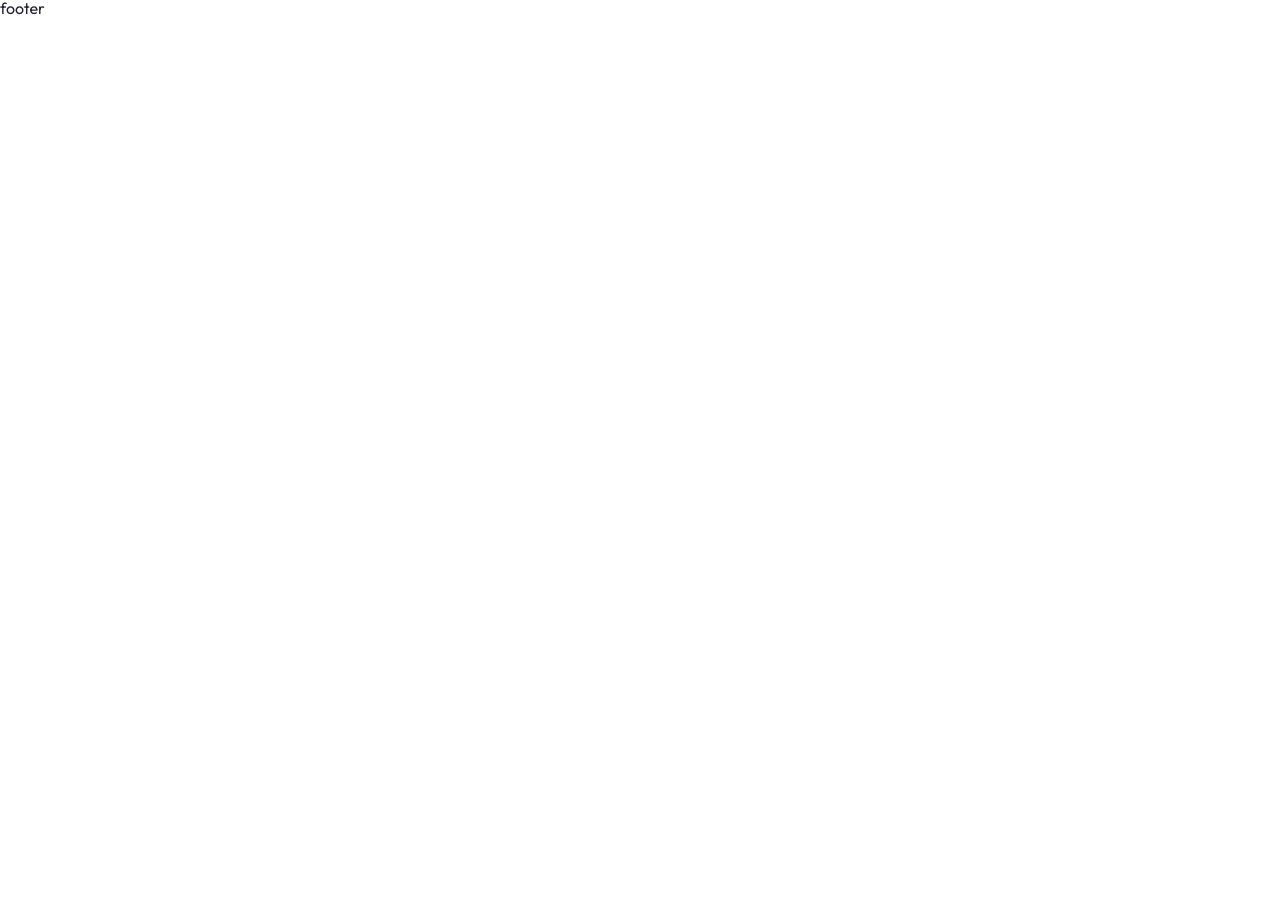
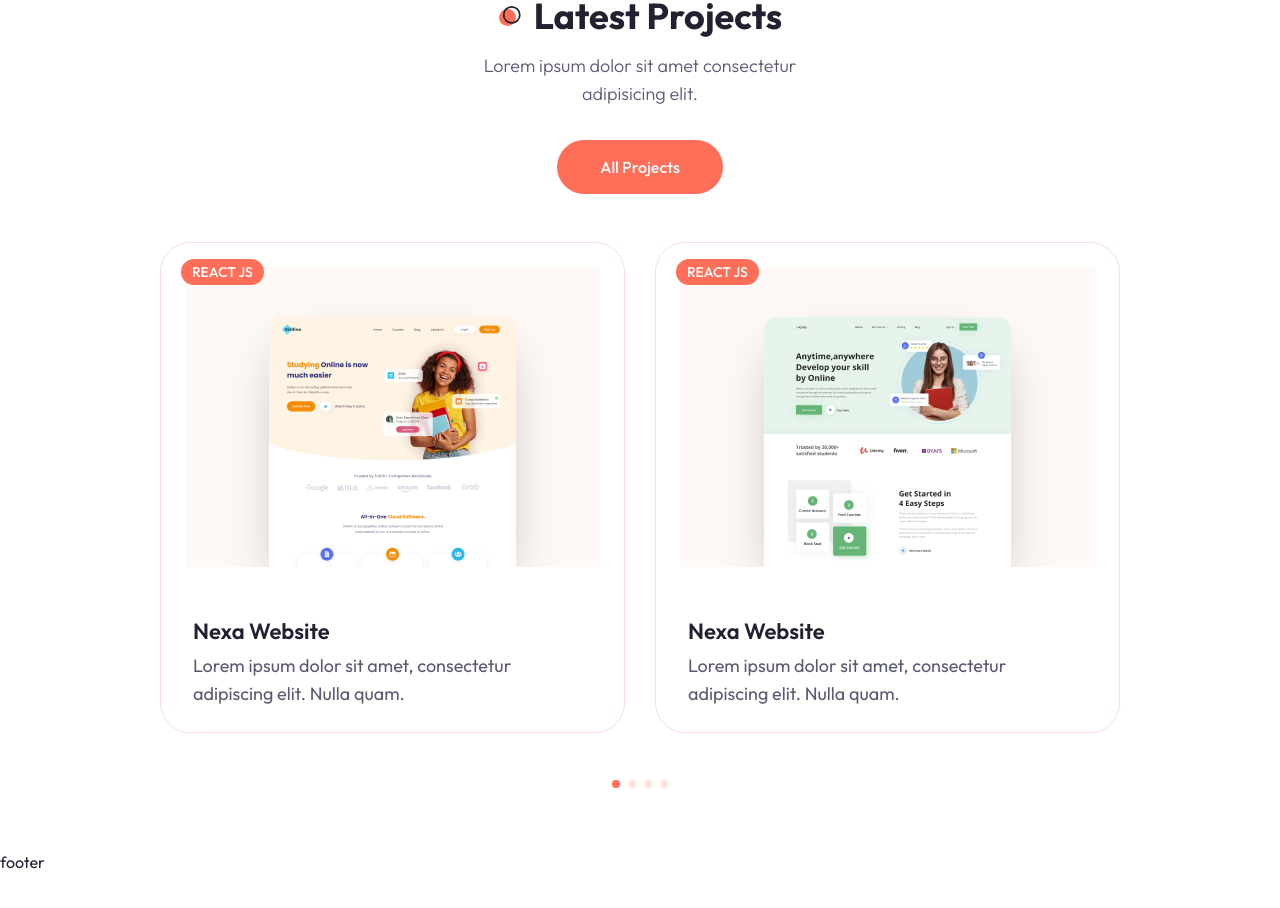
Before and after one commit to Ramanuj-1729/portfolio, a Next.js app: page / in a window 1280 px wide. Shown: the part 2738-3646 px from the top of the page. Built offline with nearby package versions, Linux system fonts and the light colour scheme.

Commit message:
create project section

```diff
--- a/app/globals.css
+++ b/app/globals.css
@@ -92,3 +92,8 @@
 .badge {
   @apply z-10 w-[200px] h-[68px] bg-white dark:backdrop-blur-[44px] shadow-2xl p-4 rounded-[10px] flex items-center gap-x-4;
 }
+
+.swiper-horizontal >.section-pagination-bullets .swiper-pagination-bullet,
+.swiper-pagination-horizontal.swiper-pagination-bullets .swiper-pagination-bullet {
+  @apply bg-primary;
+}
--- a/app/page.jsx
+++ b/app/page.jsx
@@ -2,6 +2,7 @@
 import About from '@/components/About';
 import Hero from '@/components/Hero';
 import Services from '@/components/Services';
+import Work from '@/components/Work';
 
 export default function Home() {
   return (
@@ -9,6 +10,7 @@ export default function Home() {
       <Hero />
       <About />
       <Services />
+      <Work />
     </main>
   )
 }
--- /dev/null
+++ b/components/ProjectCard.jsx
@@ -0,0 +1,30 @@
+import Link from "next/link";
+import Image from "next/image";
+import { Card, CardHeader } from './ui/card';
+import { Github, Link2Icon } from "lucide-react";
+import { Badge } from "./ui/badge";
+
+const ProjectCard = ({project}) => {
+    return (
+        <Card className="group overflow-hidden relative">
+            <CardHeader>
+                {/* image */}
+                <div className="relative w-full h-[300px] flex items-center justify-center bg-tertiary dark:bg-secondary/40 xl:bg-work_project_bg_light xl:dark:bg-work_project_bg_dark xl:bg-[110%] xl:bg-no-repeat overflow-hidden">
+                    <Image className="absolute bottom-0 shadow-2xl" src={project.image} width={247} height={250} alt="project image" priority />
+                    {/* btn links */}
+                    <div className="flex gap-x-4">
+                        <Link href={project.link} className="bg-secondary w-[54px] h-[54px] rounded-full flex justify-center items-center scale-0 opacity-0 group-hover:scale-100 group-hover:opacity-100 transition-all duration-200"><Link2Icon className="text-white" /></Link>
+                        <Link href={project.github} className="bg-secondary w-[54px] h-[54px] rounded-full flex justify-center items-center scale-0 opacity-0 group-hover:scale-100 group-hover:opacity-100 transition-all duration-200"><Github className="text-white" /></Link>
+                    </div>
+                </div>
+            </CardHeader>
+            <div className="h-full px-8 py-6">
+                <Badge className="uppercase text-sm font-medium mb-2 absolute top-4 left-5">{project.category}</Badge>
+                <h4 className="h4 mb-1">{project.name}</h4>
+                <p className="text-muted-foreground text-lg">{project.description}</p>
+            </div>
+        </Card>
+    );
+}
+
+export default ProjectCard;
--- /dev/null
+++ b/components/Work.jsx
@@ -0,0 +1,96 @@
+'use client';
+import Link from "next/link";
+import { Button } from "./ui/button";
+import 'swiper/css';
+import 'swiper/css/pagination';
+import { Pagination } from 'swiper/modules';
+import ProjectCard from "@/components/ProjectCard";
+import { Swiper, SwiperSlide } from "swiper/react";
+
+const projectData = [
+    {
+        image: '/work/3.png',
+        category: 'react js',
+        name: 'Nexa Website',
+        description: 'Lorem ipsum dolor sit amet, consectetur adipiscing elit. Nulla quam.',
+        link: '/',
+        github: '/'
+    },
+    {
+        image: '/work/4.png',
+        category: 'react js',
+        name: 'Nexa Website',
+        description: 'Lorem ipsum dolor sit amet, consectetur adipiscing elit. Nulla quam.',
+        link: '/',
+        github: '/'
+    },
+    {
+        image: '/work/2.png',
+        category: 'next js',
+        name: 'Nexa Website',
+        description: 'Lorem ipsum dolor sit amet, consectetur adipiscing elit. Nulla quam.',
+        link: '/',
+        github: '/'
+    },
+    {
+        image: '/work/1.png',
+        category: 'react js',
+        name: 'Nexa Website',
+        description: 'Lorem ipsum dolor sit amet, consectetur adipiscing elit. Nulla quam.',
+        link: '/',
+        github: '/'
+    },
+    {
+        image: '/work/4.png',
+        category: 'react js',
+        name: 'Nexa Website',
+        description: 'Lorem ipsum dolor sit amet, consectetur adipiscing elit. Nulla quam.',
+        link: '/',
+        github: '/'
+    },
+    {
+        image: '/work/2.png',
+        category: 'next js',
+        name: 'Nexa Website',
+        description: 'Lorem ipsum dolor sit amet, consectetur adipiscing elit. Nulla quam.',
+        link: '/',
+        github: '/'
+    },
+    {
+        image: '/work/3.png',
+        category: 'react js',
+        name: 'Nexa Website',
+        description: 'Lorem ipsum dolor sit amet, consectetur adipiscing elit. Nulla quam.',
+        link: '/',
+        github: '/'
+    },
+]
+
+const Work = () => {
+    return (
+        <section className="relative mb-12 xl:mb-48">
+            <div className="container mx-auto">
+                <div className="max-w-[400px] mx-auto xl:mx-0 text-center xl:text-left mb-12 xl:h-[400px] flex flex-col justify-center items-center xl:items-start">
+                    <h2 className="section-title mb-4">Latest Projects</h2>
+                    <p className="subtitle mb-8">Lorem ipsum dolor sit amet consectetur adipisicing elit.</p>
+                    <Link href="/projects"><Button>All Projects</Button></Link>
+                </div>
+                {/* slider */}
+                <div className="xl:max-w-[1000px] xl:absolute right-0 top-0">
+                    <Swiper className="h-[560px]" slidesPerView={1} breakpoints={{ 640: { slidesPerView: 2, }, }} spaceBetween={30} modules={[Pagination]} pagination={{ clickable: true }}>
+                        {/* show only the first 4 projects */}
+                        {projectData.slice(0, 5).map((project, index) => {
+                            return (
+                                <SwiperSlide key={index}>
+                                    <ProjectCard project={project}></ProjectCard>
+                                </SwiperSlide>
+                            )
+                        })}
+                    </Swiper>
+                </div>
+            </div>
+        </section>
+    );
+}
+
+export default Work;
--- a/tailwind.config.js
+++ b/tailwind.config.js
@@ -85,6 +85,8 @@ module.exports = {
         about_shape_dark: 'url(/about/shape-dark.svg)',
         dots_light: 'url(/dots-light.svg)',
         dots_dark: 'url(/dots-dark.svg)',
+        work_project_bg_light: 'url(/work/project-bg-light.png)',
+        work_project_bg_dark: 'url(/work/project-bg-dark.png)',
       }
     },
   },
```
